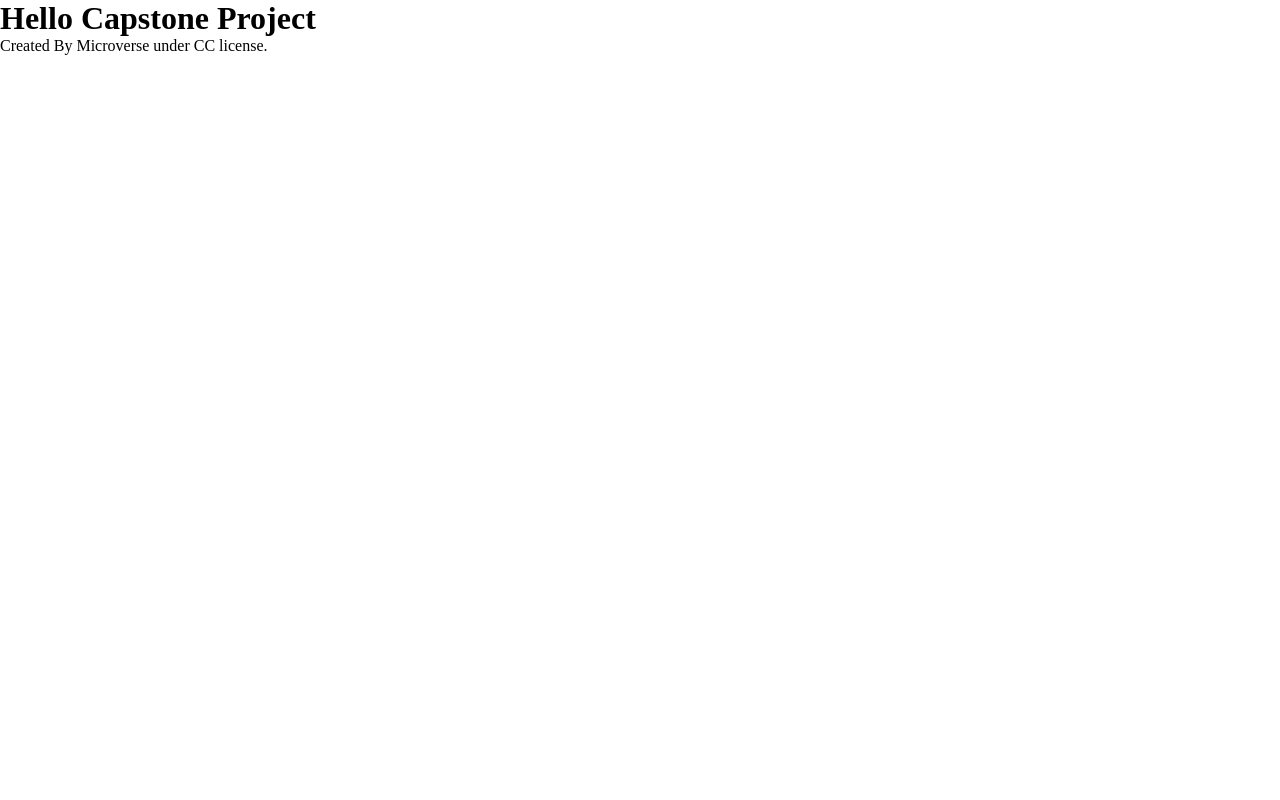
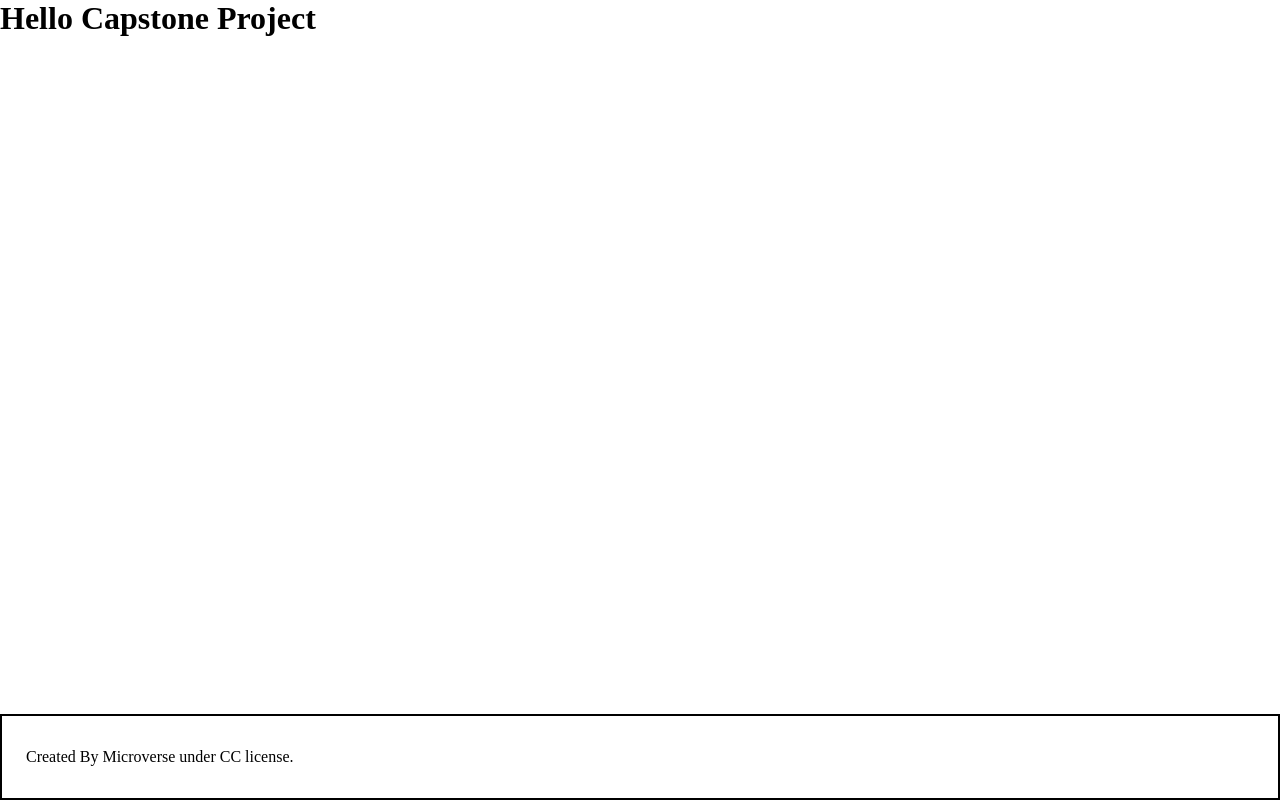
Before and after one commit to waelelsafty07/JavaScript-capstone-project, a website built with webpack: page src/index.html in a window 1280 px wide. Built offline with nearby package versions, Linux system fonts and the light colour scheme.

Commit message:
Add minimum styles for the initial footer

```diff
--- a/src/style.css
+++ b/src/style.css
@@ -3,3 +3,11 @@
   padding: 0;
   box-sizing: border-box;
 }
+
+footer > span {
+  padding: 2rem 1.5rem;
+  position: fixed;
+  bottom: 0;
+  border: 2px solid black;
+  width: 100%;
+}
```
